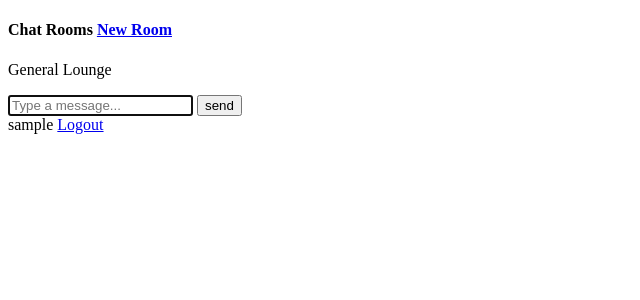
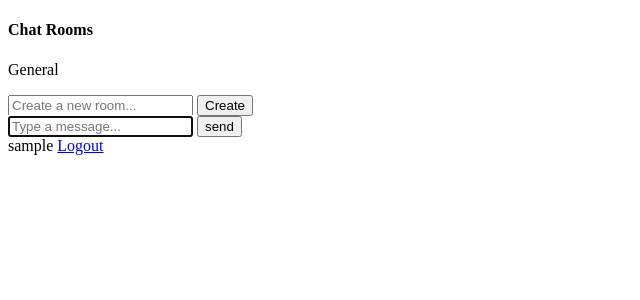
Before and after one commit to DanielBL01/bridge-the-gap, a Flask app: page /chat in a window 1280 px wide. Shown: the top 300 px of the page, without its empty margins (0-640 px from the left). Run offline with Flask 2, Linux system fonts and the light colour scheme; the visitor is signed in with stand-in values (Sample User, id 1); data comes from the database, SQL or seed files in the repository; some libraries are stand-ins or nearby versions.

Commit message:
user create room

```diff
--- a/app.py
+++ b/app.py
@@ -10,10 +10,10 @@ app = Flask(__name__)
 app.secret_key = 'SECRET KEY'
 
 # Configure database hosted by Heroku
-app.config['SQLALCHEMY_DATABASE_URI'] = 'SECRET HEROKU DATABASE URI'
+app.config['SQLALCHEMY_DATABASE_URI'] = 'SECRET HEROKU DATABASE URL'
 socketio = SocketIO(app)
 
-rooms_list = ["general lounge"]
+rooms_list = ["general"]
 
 db = SQLAlchemy(app)
 
@@ -147,5 +147,16 @@ def handle_leave(data):
 	send({'msg': username + " has left the chat room: " + room},
 		room = room)
 
+@socketio.on('create')
+def handle_create(data):
+	username = data['username']
+	room = data['room']
+
+	rooms_list.append(room)
+	join_room(room)
+
+	send({'msg': "This is your new room " + username + "!"},
+		room = room)
+
 if __name__ == "__main__":
 	socketio.run(app, debug=True)
--- a/static/js/activate_enter_key.js
+++ b/static/js/activate_enter_key.js
@@ -1,17 +1,25 @@
 /*
 Since this part of code is purely javascript based and does
 not relate to socketio, it's kept in a different file
+
+When a user hits the enter key which is defined in the
+keycode as 13, the send button will be clicked
 */
 
 document.addEventListener('DOMContentLoaded', () => {
     let msg = document.querySelector('#user_message');
     msg.addEventListener('keyup', event => {
-        /*
-        When a user hits the enter key which is defined in the
-        keycode as 13, the send button will be clicked
-        */
         if (event.keyCode === 13) {
             document.querySelector('#send_message').click();
         }
     })
 })
+
+document.addEventListener('DOMContentLoaded', () => {
+    let msg = document.querySelector('#room-name');
+    msg.addEventListener('keyup', event => {
+        if (event.keyCode == 13) {
+            document.querySelector('#create-room').click();
+        }
+    })
+})
--- a/static/js/socketio.js
+++ b/static/js/socketio.js
@@ -1,5 +1,5 @@
 document.addEventListener('DOMContentLoaded', () => {
-    // Connect to the socketio server
+    // Connection between the client and the server
     const socket = io();
 
     const username = document.querySelector('#get-username').innerHTML;
@@ -9,7 +9,7 @@ document.addEventListener('DOMContentLoaded', () => {
     joinRoom("General");
 
     // Display incoming messages to the chat room
-    socket.on('message', data => {
+    socket.on('message', (data) => {
         const p = document.createElement('p');
         const username = document.createElement('span');
         const time = document.createElement('span');
@@ -50,6 +50,14 @@ document.addEventListener('DOMContentLoaded', () => {
         }
     });
 
+    document.querySelector('#create-room').onclick = () => {
+        // When the user creates a room, the user should join the specified room
+        let newRoom = document.querySelector('#room-name').value;
+        leaveRoom(room);
+        createRoom(newRoom);
+        room = newRoom
+    }
+
     // Sends data of the user and room to the 'join' event on the server
     function joinRoom(room) {
         socket.emit('join', {'username': username, 'room': room});
@@ -66,6 +74,12 @@ document.addEventListener('DOMContentLoaded', () => {
         document.querySelector('#display-messages').innerHTML = ''
     }
 
+    function createRoom(room) {
+        socket.emit('create', {'username': username, 'room': room});
+
+        document.querySelector('#user_message').focus()
+    }
+
     function displayMessage(message) {
         const p = document.createElement('p');
         p.innerHTML = message;
--- a/templates/chat.html
+++ b/templates/chat.html
@@ -14,10 +14,17 @@
     <div id="main-body">
         <!-- Choose a chat room -->
         <nav id="chat-rooms">
-            <h4>Chat Rooms <a href="{{ url_for('create') }}">New Room</a></h4>
+            <h4>Chat Rooms</h4>
             {% for room in rooms %}
                 <p id="select-room">{{ room|title }}</p>
             {% endfor %}
+
+            <!-- User create room -->
+            <div>
+                <input type="text" id="room-name" placeholder="Create a new room..." autocomplete="off">
+                <button type="button" id="create-room">Create</button>
+            </div>
+
         </nav>
 
         <div id="rightside-panel">
```
Also changed, not shown: README.md, 1 other file.
